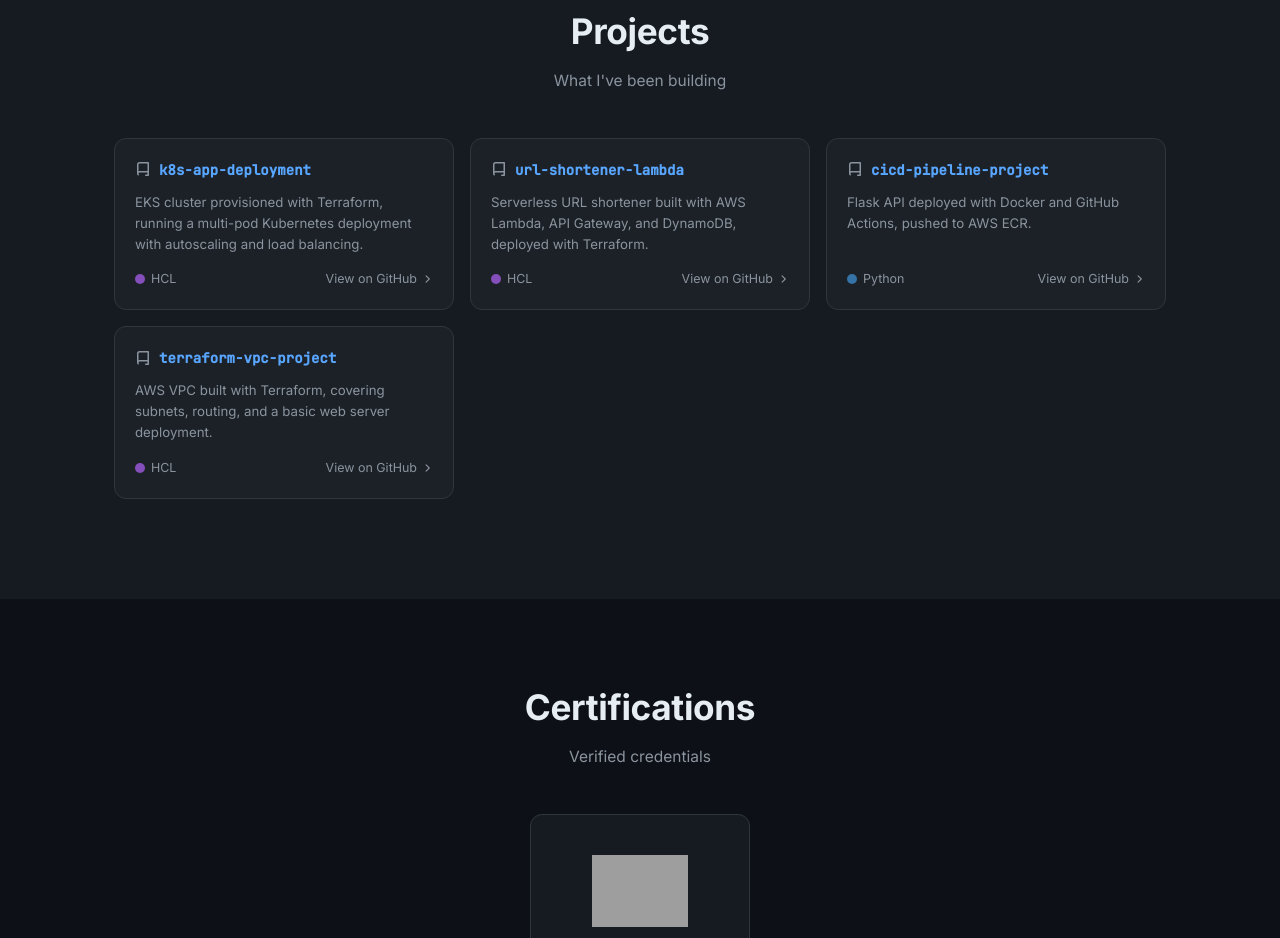
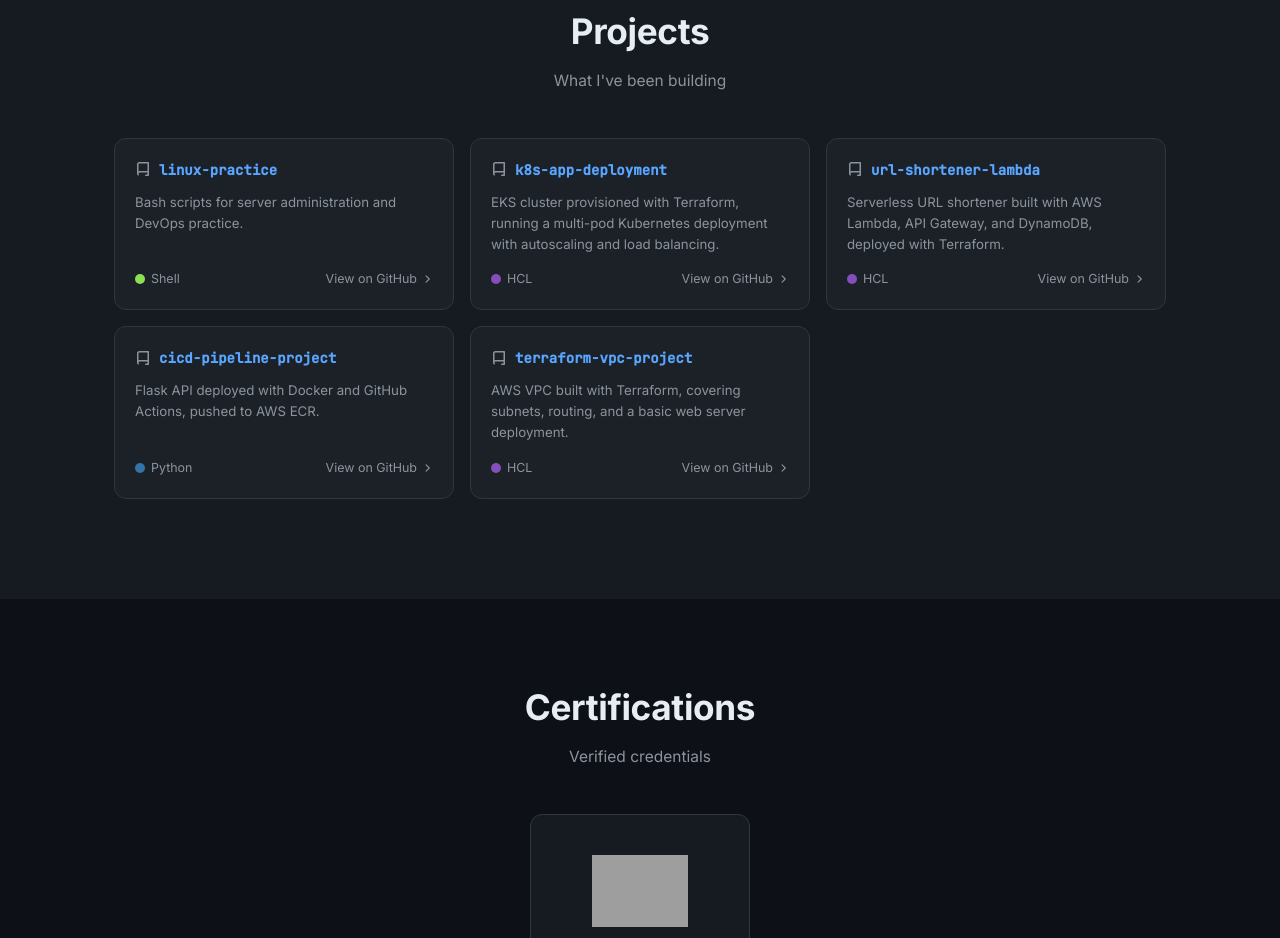
Before and after one commit to jordanjoseph95/jordanjoseph95.github.io, a plain HTML site: page index.html in a window 1280 px wide. Shown: the part 877-1815 px from the top of the page. Drawn offline with Linux system fonts and the light colour scheme; grey boxes are pictures that could not be loaded.

Commit message:
Add linux-practice project card

```diff
--- a/index.html
+++ b/index.html
@@ -75,6 +75,28 @@
             <p class="section-subtitle">What I've been building</p>
 
             <div class="projects-grid">
+
+                <!-- linux-practice -->
+                <a href="https://github.com/jordanjoseph95/linux-practice"
+                   target="_blank" rel="noopener" class="project-card">
+                    <div class="project-card-top">
+                        <svg class="repo-icon" width="16" height="16" viewBox="0 0 16 16" fill="currentColor" aria-hidden="true">
+                            <path d="M2 2.5A2.5 2.5 0 0 1 4.5 0h8.75a.75.75 0 0 1 .75.75v12.5a.75.75 0 0 1-.75.75h-2.5a.75.75 0 0 1 0-1.5h1.75v-2h-8a1 1 0 0 0-.714 1.7.75.75 0 1 1-1.072 1.05A2.495 2.495 0 0 1 2 11.5Zm10.5-1h-8a1 1 0 0 0-1 1v6.708A2.486 2.486 0 0 1 4.5 9h8Z"/>
+                        </svg>
+                        <span class="project-name">linux-practice</span>
+                    </div>
+                    <p class="project-desc">Bash scripts for server administration and DevOps practice.</p>
+                    <div class="project-card-footer">
+                        <span class="project-lang">
+                            <span class="lang-dot" style="background:#89e051"></span>
+                            Shell
+                        </span>
+                        <span class="project-gh-link">
+                            View on GitHub
+                            <svg width="12" height="12" viewBox="0 0 16 16" fill="currentColor" aria-hidden="true"><path d="M6.22 3.22a.75.75 0 0 1 1.06 0l4.25 4.25a.75.75 0 0 1 0 1.06l-4.25 4.25a.75.75 0 0 1-1.06-1.06L9.94 8 6.22 4.28a.75.75 0 0 1 0-1.06Z"/></svg>
+                        </span>
+                    </div>
+                </a>
 
                 <!-- k8s-app-deployment -->
                 <a href="https://github.com/jordanjoseph95/k8s-app-deployment"
```
